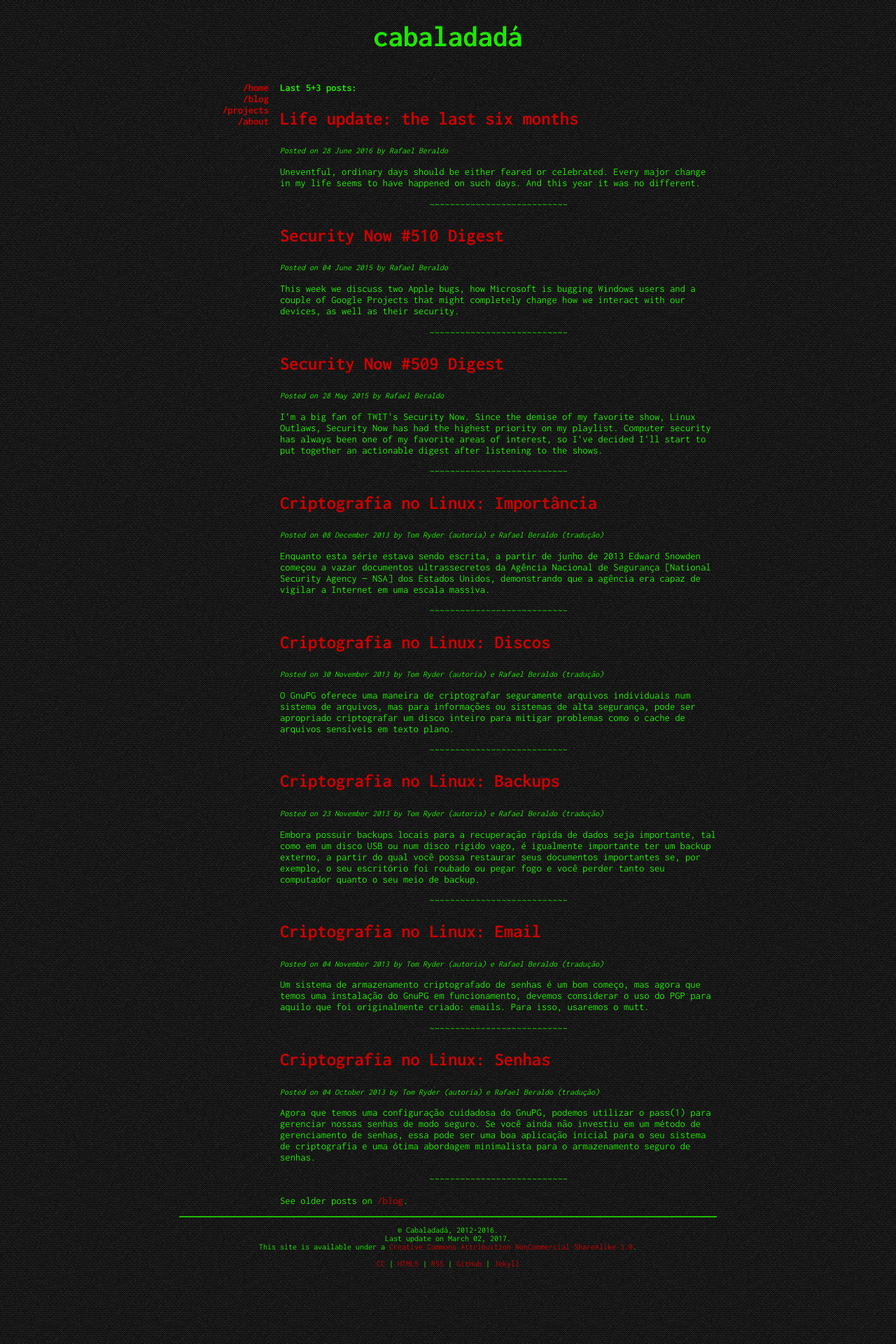
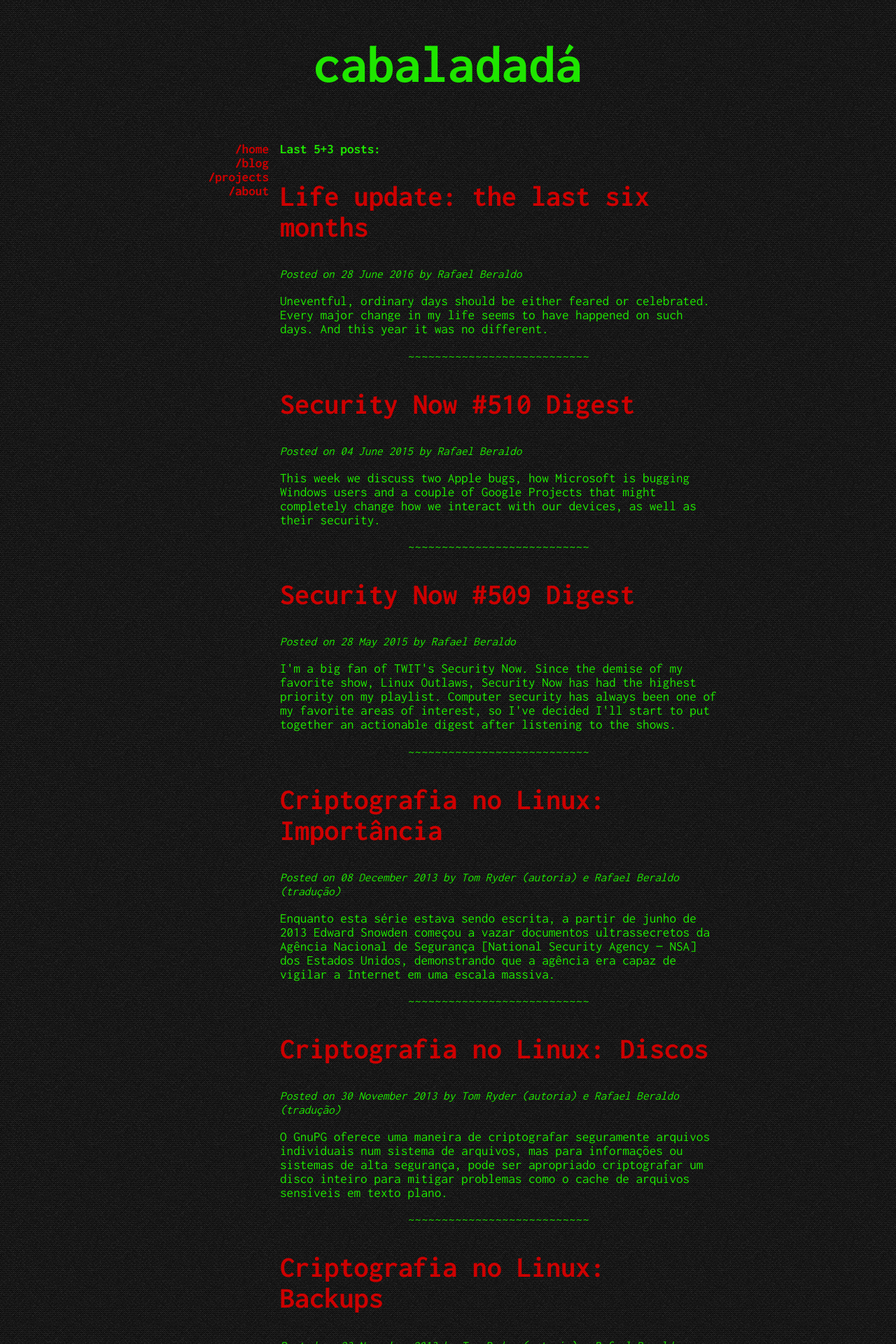
Before and after one commit to rberaldo/cabaladada, a Jekyll site: the page built from index.html, in a window 1280 px wide. Shown: the top 1920 px of the page at 70% size. Built offline with Jekyll 4.4.1, drawn with Linux system fonts in a browser that asks for light colours; Markdown is read by kramdown in place of the engine named in the settings; some of the changed text lies outside the part shown.

Commit message:
Arruma tamanho das fontes

```diff
--- a/_includes/footer.html
+++ b/_includes/footer.html
@@ -1,6 +1,5 @@
 <hr />
-<p>&copy; Cabaladadá, 2012-2016.</br>
-Last update on {{ site.time | date: "%B %d, %Y" }}.</br>
+<p>&copy; Cabaladadá, 2012-2017. | Last update on {{ site.time | date: "%B %d, %Y" }}.</br>
 This site is available under a <a
   href="http://creativecommons.org/licenses/by-nc-sa/3.0/">Creative Commons
   Attribuition NonCommercial ShareAlike 3.0</a>.</p>
--- a/_layouts/post.html
+++ b/_layouts/post.html
@@ -22,7 +22,7 @@
     </nav>
 
     <article>
-      <div style="font-size: 9pt">
+      <div style="font-size: .9em">
         <em>by {{ page.author }}</em>
       </div>
 
--- a/css/handheld.css
+++ b/css/handheld.css
@@ -1,6 +1,7 @@
 /* Additional rules for handheld devices */
 body {
   width: 95%;
+  font-size: 85%;
 }
 
 nav {
--- a/css/style.css
+++ b/css/style.css
@@ -7,7 +7,7 @@ body {
   background: url(/images/binding-dark.png);
   background-attachment: fixed;
   color:#1FE600;
-  font-size: 11pt;
+  font-size: 1.2em;
 }
 
 a {
@@ -30,8 +30,7 @@ a:hover {
 }
 
 h2 {
-  font-size: 20pt;
-  line-height: 22pt;
+  font-size: 2.2em;
   font-weight: bold;
 }
 
@@ -45,8 +44,7 @@ blockquote {
 
 /* Code */
 pre {
-  font-size: 9pt;
-  line-height: 11pt;
+  font-size: .9em;
   padding: 5px;
   margin-left: 24px;
   white-space: pre-wrap;
@@ -86,7 +84,7 @@ a code:hover {
 
 /* Page title */
 h1 {
-  font-size: 32pt;
+  font-size: 4em;
   text-align: center;
   font-weight: bold;
 }
@@ -122,7 +120,7 @@ nav ul li a {
 
 /* Footer */
 footer {
-  font-size: 9pt;
+  font-size: 1em;
   clear: both;
   margin-top: 32px;
   margin-bottom: 8px;
--- a/index.html
+++ b/index.html
@@ -7,7 +7,7 @@ title: cabaladadá
   <p><strong>Last 5+3 posts:</strong></p>
 {% for post in site.posts limit:8 %}
 <h2><a href="{{ post.url }}"><strong>{{ post.title }}</strong></a></h2>
-<em style="font-size: 9pt;">Posted on {{ post.date | date_to_long_string }} by {{ post.author }}</em>
+<em style="font-size: .9em;">Posted on {{ post.date | date_to_long_string }} by {{ post.author }}</em>
 <p>{{ post.excerpt }}</p>
 <p style="text-align: center;">~~~~~~~~~~~~~~~~~~~~~~~~~~~<p>
 {% endfor  %}
```
